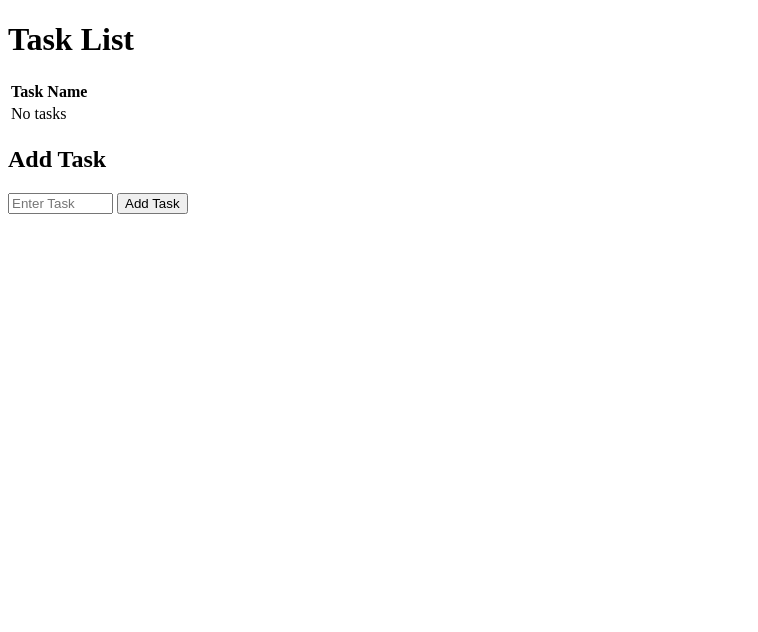
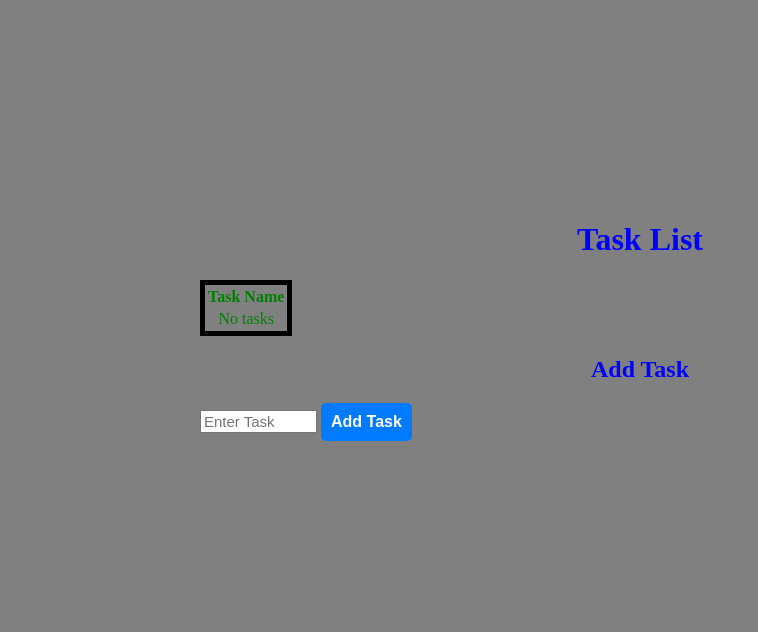
Before and after one commit to JaysonTimblaco/Project315, a PHP site: page / in a window 1280 px wide. Shown: the top 632 px of the page, without its empty margins (0-758 px from the left). Run offline with PHP 8.4, Linux system fonts and the light colour scheme; data that the repository does not hold is empty.

Commit message:
Added basic CSS styling

```diff
--- a/index.php
+++ b/index.php
@@ -8,9 +8,50 @@ include "db.php";
     <meta name="viewport" content="width=device-width, initial-scale=1.0">
 
     <title>Homepage</title>
+    <style>
+      body {
+       background-color: gray;
+       padding: 15%;
+     }
+     h1 {
+       color: blue;
+       text-align: center;
+     }
+     h2 {
+       color: blue;
+       text-align: center;
+     }
+     .div1{
 
+     }
+     input {
+       font-size: 15px;
+     }
+     button {
+      display: inline-block;
+      padding: 10px;
+      font-size: 16px;
+      font-weight: bold;
+      color: white;
+      background-color: #007BFF;
+      border: none;
+      border-radius: 5px;
+      cursor: pointer;
+      transition: all 0.3s ease;
+      text-align: center;
+      text-decoration: none;
+     }
+     table {
+       border: solid 5px;
+     }
+     tr{
+       color: green;
+       text-align: center;
+     }
+
+    </style>
      </head>
-<div class="">
+<div class="class">
     <h1>Task List</h1>
       <table>
         <tr><th>Task Name</th></tr>
```
Also changed, not shown: edit_task.php (+32 -0 lines).
